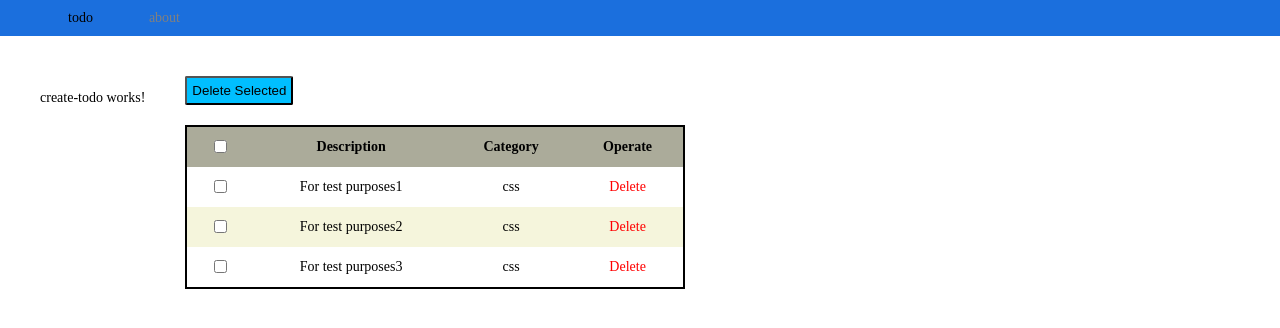
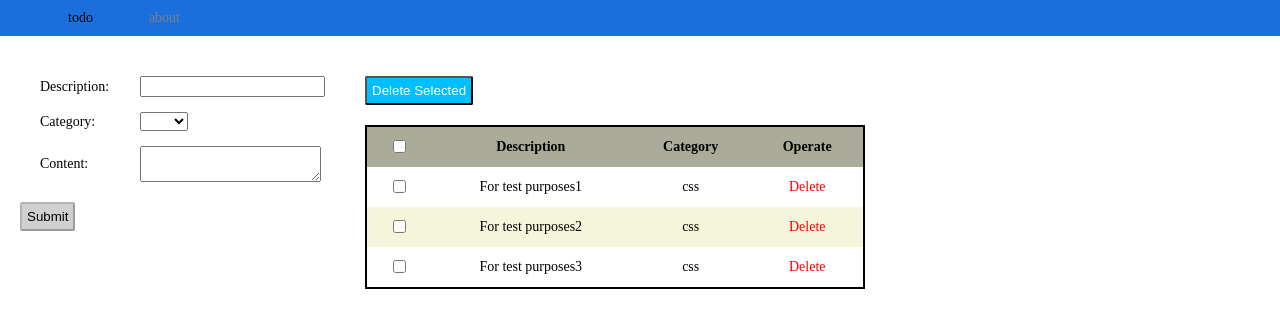
Before and after one commit to LT015/FirstAngular, an Angular app: page /todo in a window 1280 px wide. Shown: the top 328 px of the page. Built offline with nearby package versions, Linux system fonts and the light colour scheme.

Commit message:
1.创建响应式表单 2.添加表单验证规则

```diff
--- a/src/app/app.module.ts
+++ b/src/app/app.module.ts
@@ -7,7 +7,7 @@ import { LayoutModule } from './layout/layout.module';
 import {AppRoutingModule} from './app.routing.module';
 import { CreateTodoComponent } from './create-todo/create-todo.component';
 import { TodoListComponent } from './todo-list/todo-list.component';
-import {FormsModule} from '@angular/forms';
+import {FormsModule, ReactiveFormsModule} from '@angular/forms';
 import { DetailComponent } from './detail/detail.component';
 import {TodoService} from './providers/todo.service';
 import { CategoryPipe } from './pipes/category.pipe';
@@ -15,7 +15,7 @@ import { CategoryPipe } from './pipes/category.pipe';
 
 @NgModule({
   declarations: [AppComponent, TodoComponent, CreateTodoComponent, TodoListComponent, DetailComponent, CategoryPipe],
-  imports: [BrowserModule, LayoutModule, AppRoutingModule, FormsModule],
+  imports: [BrowserModule, LayoutModule, AppRoutingModule, FormsModule, ReactiveFormsModule],
   providers: [TodoService],
   bootstrap: [AppComponent]
 })
--- a/src/app/create-todo/create-todo.component.html
+++ b/src/app/create-todo/create-todo.component.html
@@ -1 +1,33 @@
-<p>create-todo works!</p>
+<form [formGroup]="form">
+    <div class="form-control">
+        <label>Description:</label>
+        <input type="text" formControlName="description">
+    </div>
+
+    <div *ngIf="description.invalid && (description.dirty || description.touched)">
+        <div *ngIf="description.getError('required') else lengthInvalidTpl" class="form-error">
+            Please input todo description.
+        </div>
+        <ng-template #lengthInvalidTpl>
+            <div class="form-error">Length must less than 15 characters.</div>
+        </ng-template>
+    </div>
+
+    <div class="form-control">
+        <label>Category:</label>
+        <select formControlName="category">
+            <option *ngFor="let item of categories" [value]="item.id">{{item.name}}</option>
+        </select>
+    </div>
+
+    <div *ngIf="category.invalid && (category.dirty || category.touched)">
+        <div *ngIf="description.getError('required') " class="form-error"> Please select a category</div>
+
+    </div>
+
+    <div class="form-control">
+        <label>Content:</label>
+        <textarea formControlName="content"></textarea>
+    </div>
+</form>
+<app-button [text]="'Submit'" (click$)="submit()" [disabled]="form.invalid"></app-button>
--- a/src/app/create-todo/create-todo.component.scss
+++ b/src/app/create-todo/create-todo.component.scss
@@ -1,3 +1,18 @@
-:host {
+form {
     margin: 20px;
 }
+
+.form-control {
+    margin: 15px 0;
+    display: flex;
+    align-items: center;
+}
+
+label {
+    min-width: 100px;
+}
+
+.form-error {
+    color: red;
+    margin-left: 1em;
+}
--- a/src/app/create-todo/create-todo.component.ts
+++ b/src/app/create-todo/create-todo.component.ts
@@ -1,4 +1,11 @@
 import { Component, OnInit } from '@angular/core';
+import { FormGroup, FormBuilder, AbstractControl, Validators} from '@angular/forms';
+import { Category as Cat} from '../interface';
+
+interface Category {
+    id: number;
+    name: string;
+}
 
 @Component({
   selector: 'app-create-todo',
@@ -6,10 +13,32 @@ import { Component, OnInit } from '@angular/core';
   styleUrls: ['./create-todo.component.scss']
 })
 export class CreateTodoComponent implements OnInit {
+    form: FormGroup;
 
-  constructor() { }
+    categories: Category[] = [{ id: 0, name: Cat[0]}, {id: 1, name: Cat[1]}, {id: 2, name: Cat[2] }];
 
-  ngOnInit() {
-  }
+    constructor(private fb: FormBuilder) { }
 
+    ngOnInit() {
+        this.form = this.fb.group({
+            description: ['', [Validators.required, Validators.maxLength(15)]], // Validators添加验证规则 多个规则用数组
+            category: ['', Validators.required],
+            content: ''
+        });
+    }
+
+    submit() {
+        console.log(this.form.value);
+    }
+    get description(): AbstractControl {
+        return this.form.get('description');
+    }
+
+    get category(): AbstractControl {
+        return this.form.get('category');
+    }
+
+    get content(): AbstractControl {
+        return this.form.get('content');
+    }
 }
--- a/src/app/layout/button/button.component.html
+++ b/src/app/layout/button/button.component.html
@@ -1 +1 @@
-<button (click)="click$.next($event)">{{text}}</button>
+<button (click)="click$.next($event)" [disabled]="disabled">{{text}}</button>
--- a/src/app/layout/button/button.component.scss
+++ b/src/app/layout/button/button.component.scss
@@ -4,4 +4,11 @@ button {
     background: deepskyblue;
     cursor: pointer;
     margin-bottom: 20px;
+    color: #fff;
 }
+
+button:disabled {
+    background-color: rgba(100, 100, 100, .3);
+    color: black;
+    cursor: initial;
+}
--- a/src/app/layout/button/button.component.ts
+++ b/src/app/layout/button/button.component.ts
@@ -1,14 +1,19 @@
-import {Component, EventEmitter, Input, OnInit, Output} from '@angular/core';
+import {ChangeDetectionStrategy, Component, EventEmitter, Input, OnInit, Output} from '@angular/core';
 
 @Component({
-  selector: 'app-button',
-  templateUrl: './button.component.html',
-  styleUrls: ['./button.component.scss']
+    selector: 'app-button',
+    templateUrl: './button.component.html',
+    styleUrls: ['./button.component.scss'],
+    changeDetection: ChangeDetectionStrategy.OnPush
 })
 export class ButtonComponent implements OnInit {
 
     @Input()
     text: string;
+
+    @Input()
+    disabled: false;
+
     @Output()
     click$: EventEmitter<any> = new EventEmitter();
 
```
